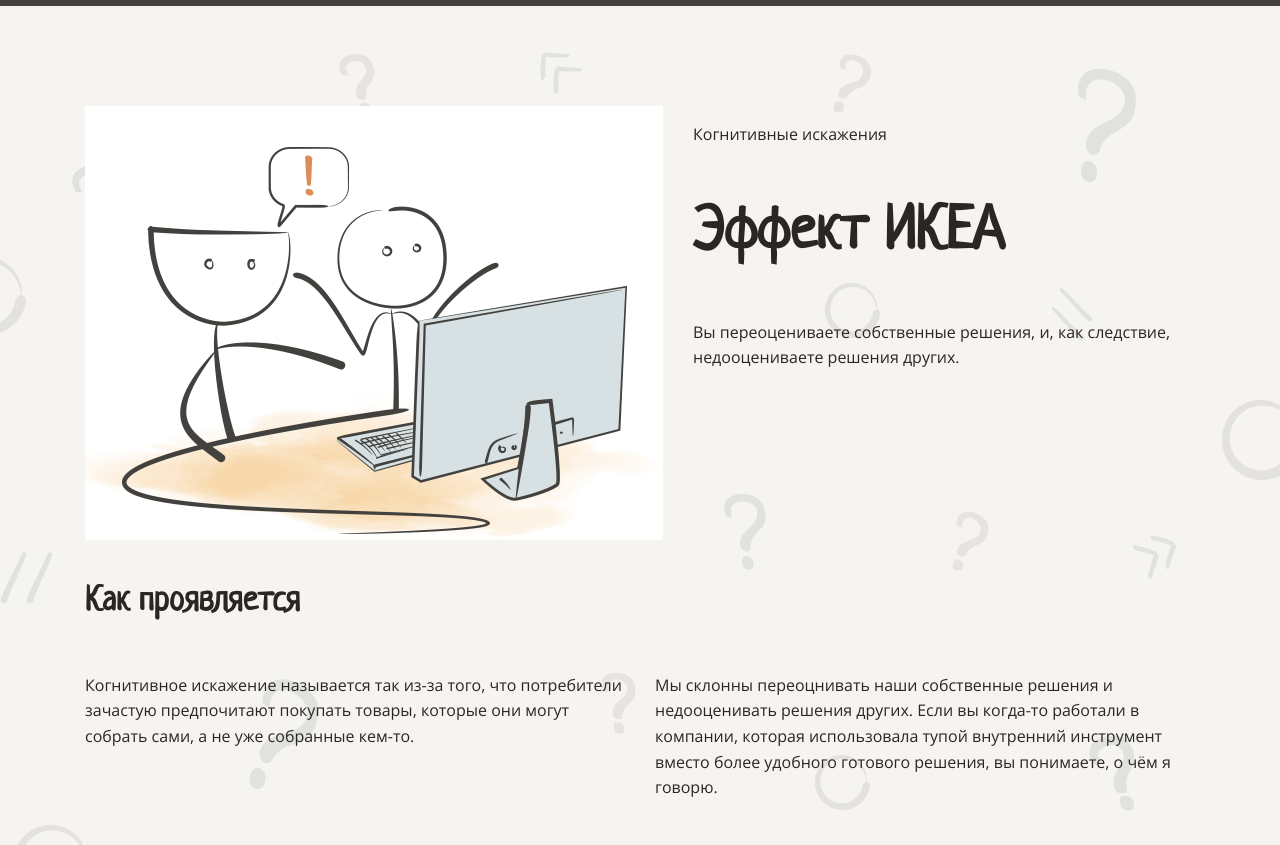
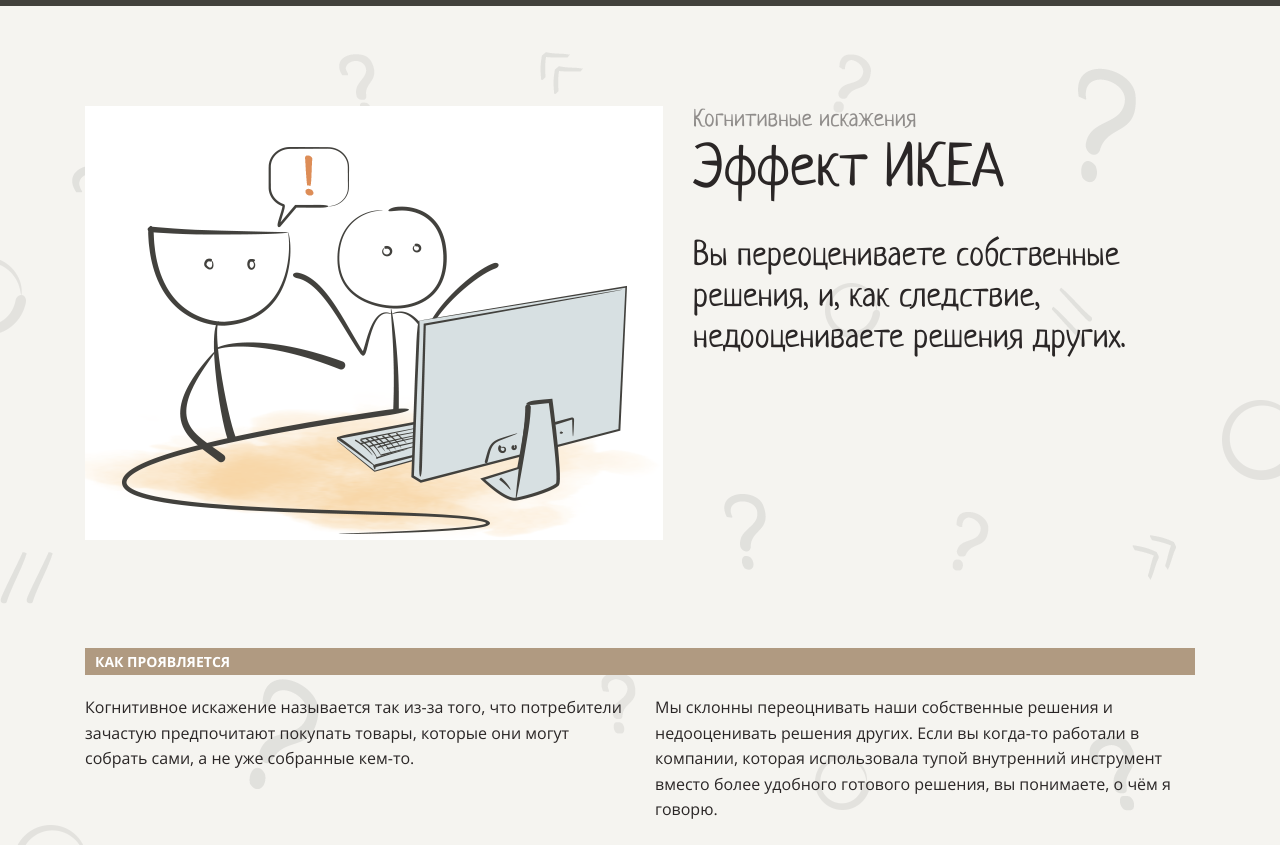
Before and after one commit to deputatov/layout-designer-project-lvl1, a website: page src/index.html in a window 1280 px wide. Shown: the part 2760-3605 px from the top of the page. Drawn offline with Linux system fonts and the light colour scheme.

Commit message:
Add stage 6

```diff
--- a/src/index.html
+++ b/src/index.html
@@ -74,7 +74,7 @@
               которых стоит<br />
               помнить
             </h1>
-            <a href="" class="card row-1">
+            <a href="#ikea-effect" class="card row-1">
               <h1 class="number-header">1</h1>
               <h3>Эффект икеа</h3>
               <p>
@@ -132,9 +132,9 @@
               </article>
               <article>
                 <div>
-                  <p>Когнитивные искажения</p>
-                  <h2>Эффект ИКЕА</h2>
-                  <p>
+                  <p class="p-translucent-dark">Когнитивные искажения</p>
+                  <h2 class="heading">Эффект ИКЕА</h2>
+                  <p class="p-description">
                     Вы переоцениваете собственные решения, и, как следствие,
                     недооцениваете решения других.
                   </p>
@@ -142,19 +142,19 @@
               </article>
             </div>
           </div>
-          <h3>Как проявляется</h3>
+          <h3 class="heading-2">Как проявляется</h3>
           <div class="box">
             <div class="col-2">
               <!-- TODO убрать отрицательные margins -->
               <article>
-                <p>
+                <p class="mt-20">
                   Когнитивное искажение называется так из-за того, что
                   потребители зачастую предпочитают покупать товары, которые они
                   могут собрать сами, а не уже собранные кем-то.
                 </p>
               </article>
               <article>
-                <p>
+                <p class="mt-20">
                   Мы склонны переоцнивать наши собственные решения и
                   недооценивать решения других. Если вы когда-то работали в
                   компании, которая использовала тупой внутренний инструмент
--- a/src/styles/style.css
+++ b/src/styles/style.css
@@ -285,3 +285,56 @@
 .col {
   display: flex;
 }
+
+.p-translucent-dark {
+  margin: 0;
+
+  color: var(--translucent-dark);
+  font-weight: 400;
+  font-size: 24px;
+  font-family: Neucha, sans-serif;
+  font-style: normal;
+  line-height: 29px;
+}
+
+.heading {
+  margin: 0;
+
+  font-weight: 400;
+  font-size: 60px;
+  font-family: Neucha, sans-serif;
+  font-style: normal;
+  line-height: 72px;
+}
+
+.p-description {
+  margin-top: 30px;
+
+  font-weight: 400;
+  font-size: 34px;
+  font-family: Neucha, sans-serif;
+  font-style: normal;
+  line-height: 41px;
+}
+
+.heading-2 {
+  align-items: center;
+  margin-top: 100px;
+  margin-bottom: 0;
+  padding: 5px 10px;
+
+  color: var(--white);
+
+  font-weight: 700;
+  font-size: 14px;
+  font-family: "Open Sans", sans-serif;
+  line-height: 17px;
+
+  text-transform: uppercase;
+
+  background-color: var(--brown);
+}
+
+.mt-20 {
+  margin-top: 20px;
+}
```
